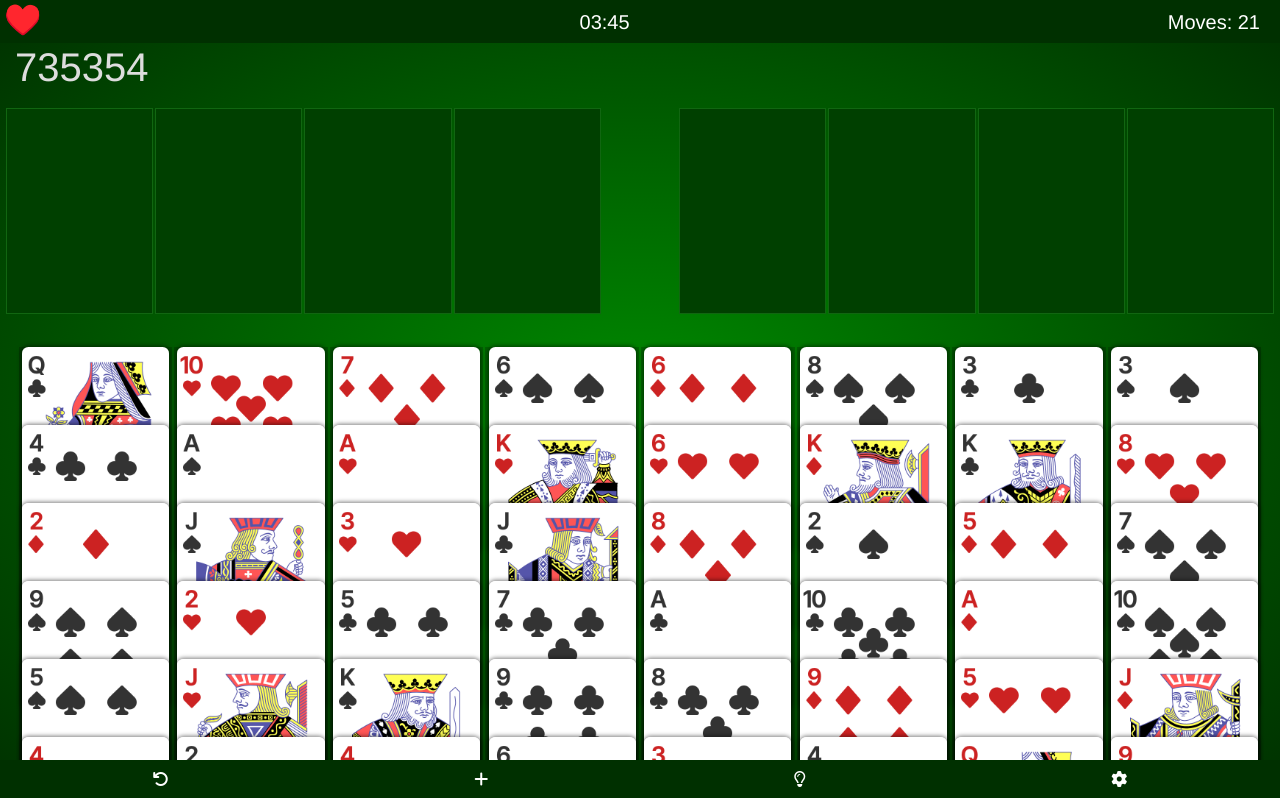
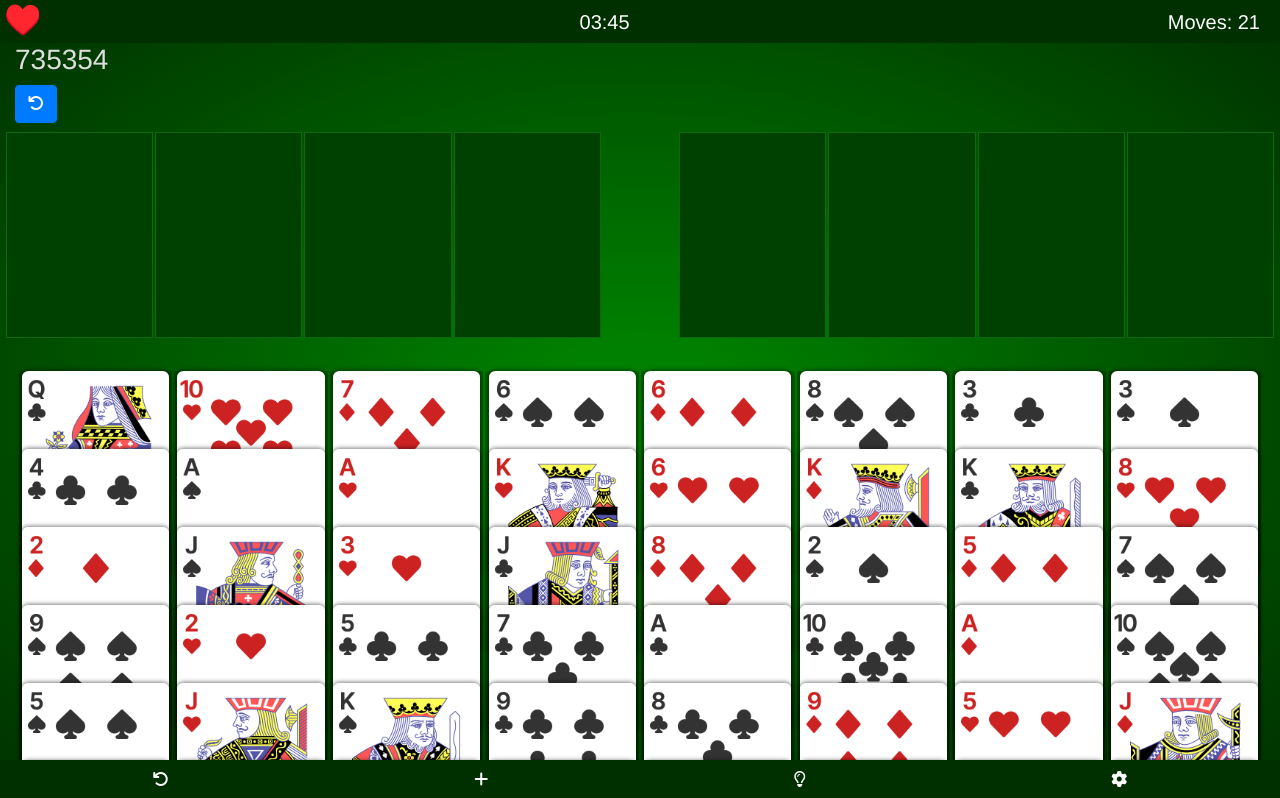
Before and after one commit to jkt3000/freecell-svelte, a Svelte app: page / in a window 1280 px wide. Shown: the top 798 px of the page. Built offline with nearby package versions, Linux system fonts and the light colour scheme.

Commit message:
record move and ability to undo moves

```diff
--- a/src/gameboard.svelte
+++ b/src/gameboard.svelte
@@ -5,10 +5,13 @@
   import GameCell from './gamecell.svelte';
   import Tableau from './tableau.svelte';
 
-  import {columns} from './stores.js'; /* data store */
+  import {columns, history} from './stores.js'; /* data store */
 
   export let gameId = parseInt((Math.random() * 1000000), 10);
 
+  let historyLogs;
+  let unsubHistory = history.subscribe(logs => historyLogs = logs);
+  console.log(`history`, historyLogs)
 
   const Game = {
     HOMECELL_OFFSET: 8,
@@ -43,9 +46,12 @@
     addCard(list, card) {
       return list.concat(card);
     },
-    moveCard(fromIndex, toIndex, card) {
+    moveCard(fromIndex, toIndex, card, recordMove = true) {
       $columns[fromIndex] = this.removeCard($columns[fromIndex], card);
       $columns[toIndex]   = this.addCard($columns[toIndex], card);
+      if (recordMove) {
+        this.recordMove(fromIndex, toIndex, card);
+      }
     },
     alternateColors(c1, c2) {
       return (this.cardColor(c1) !== this.cardColor(c2));
@@ -87,13 +93,30 @@
         }
       }
     },
-    findValidParent: function(card, index) {
+    findValidParent(card, index) {
       for (let i=0; i < 8; i++) {
         if (i === index) continue;
         let parent = [...$columns[i]].slice(-1).pop();
         if (Game.validParent(parent, card)) return i;
       }
     },
+
+    // record moves made to be undone
+    // { from: 0..15, to: 0..15, cards: ['Ac', '6c' ]}
+    recordMove(fromIndex, toIndex, cards) {
+      let record = { from: fromIndex, to: toIndex, cards: cards }
+      historyLogs.push(record);
+      console.log(`[move:${historyLogs.length}]`,record);
+    },
+
+    undo() {
+      let record = historyLogs.pop();
+      if (!record) return;
+      console.log("Undo last move", record);
+      Game.moveCard(record.to, record.from, record.cards, false);
+      // need to swap from <-> to and reverse order of cards moved
+    },
+
     Deck: class {
       // generates a new random deck based on unique game_id
       constructor(seed) {
@@ -316,7 +339,13 @@
 
 <main>
   <div class='container-fluid'>
-    <h1>{gameId}</h1>
+    <div class='row'>
+      <div class='col-12'>
+        <h3>{gameId}</h3>
+        <button class='btn btn-primary' on:click={Game.undo}><i class="fas fa-undo"></i></button>
+      </div>
+    </div>
+
     <div class='row headboard'>
       <div class='cells-board homecells'>
         {#each Array(4) as _, index}
--- a/src/stores.js
+++ b/src/stores.js
@@ -1,3 +1,4 @@
 import { writable } from 'svelte/store';
 
 export const columns  = writable([]);
+export const history  = writable([]);
```
